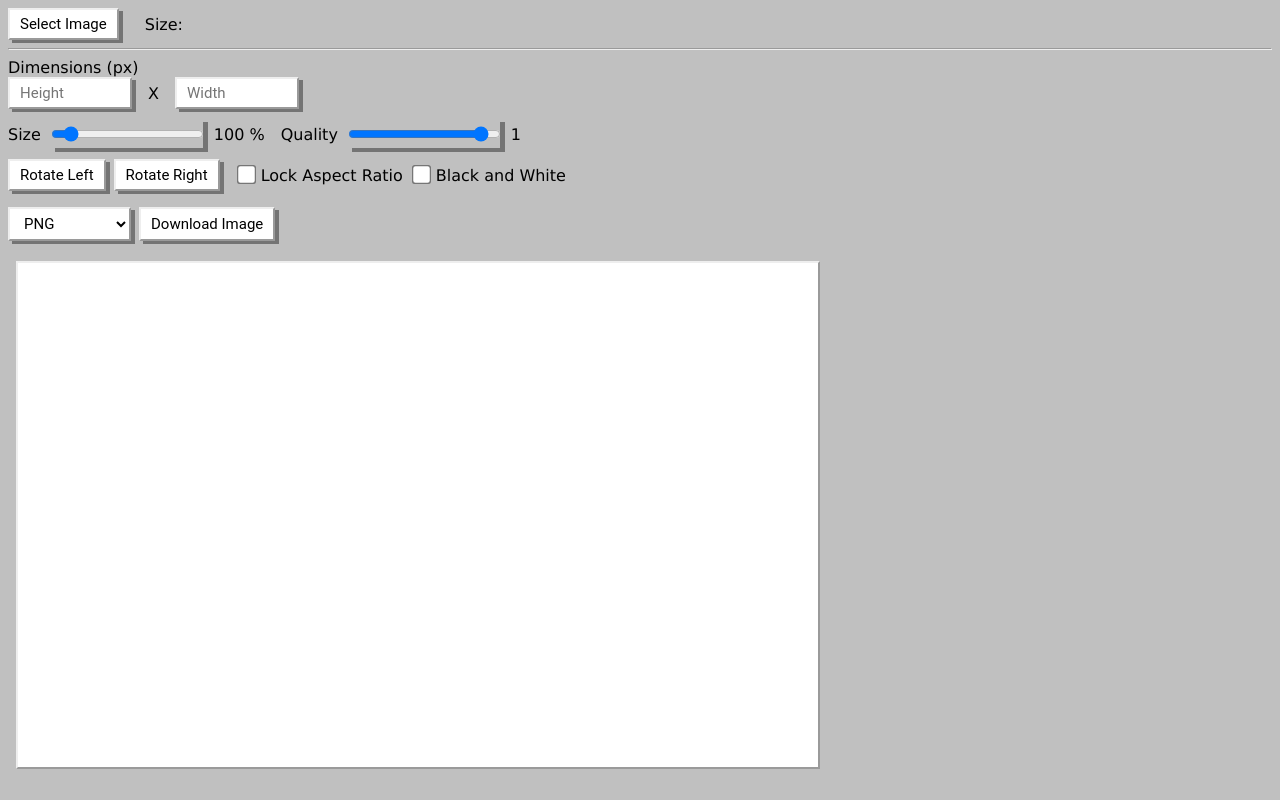
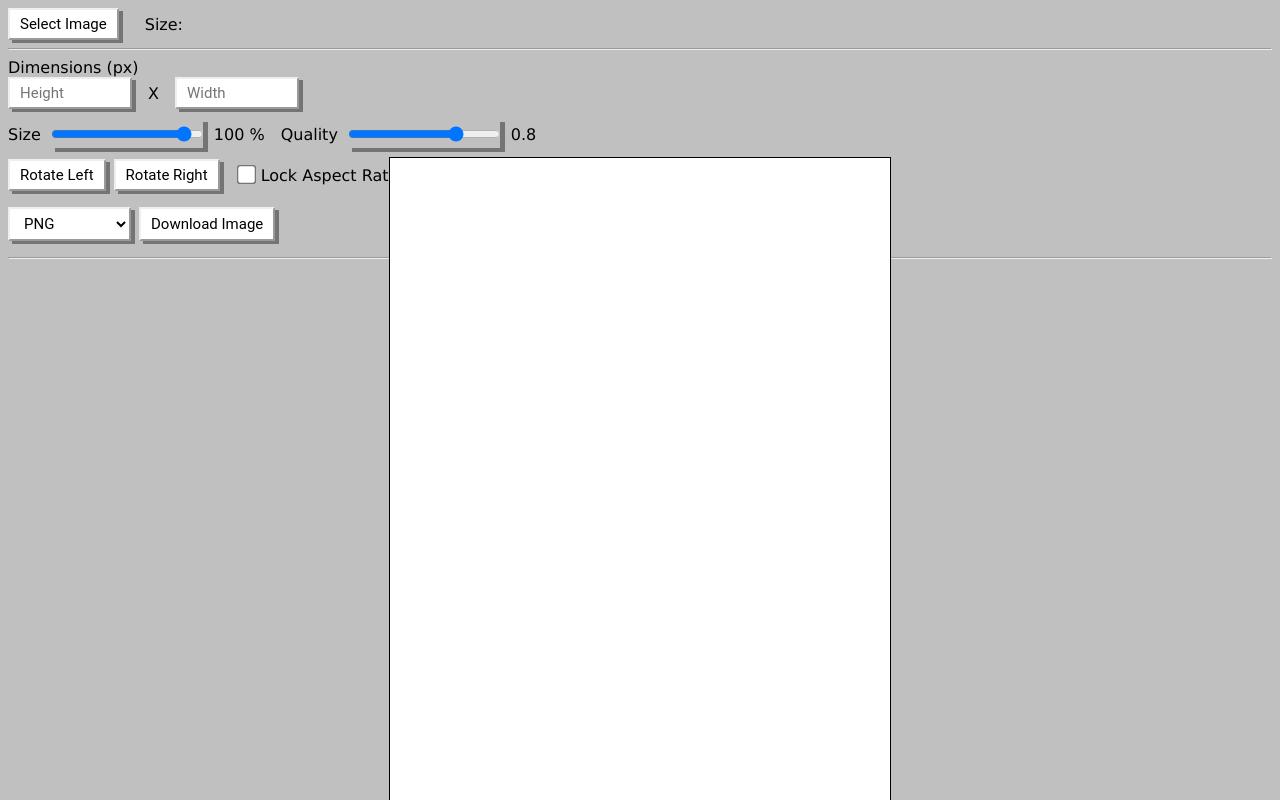
Before and after one commit to Rohan2460/Image-editor, a website built with Vite: page index.html in a window 1280 px wide. Both pictures are taken after a click on the button "Rotate Left". Shown: the top 800 px of the page. Built offline with nearby package versions, Linux system fonts and the light colour scheme.

Commit message:
Rotation and slider issues fixed
Fixed image rotation not resetting issue

Fixed canvas bg rotation

Fixed slider not updating when on input change

```diff
--- a/index.html
+++ b/index.html
@@ -45,14 +45,14 @@
                     <div class="ScaleSlider">
                         <!-- Scale image / aspect ratio -->
                         <label for="">Size</label>
-                        <input type="range" id="range" min="0" step="1" max="10" value="0" />
+                        <input type="range" id="range" min="0" step="1" max="10" value="10" />
                         <label for="" id="range_txt">100 %</label>
                     </div>
                     <div class="QualitySlider">
                         <!-- Quality slider -->
                         <label for="">Quality</label>
-                        <input type="range" id="quality" min="0.1" step="0.1" max="1" value="1" />
-                        <label for="" id="quality_txt">1</label>
+                        <input type="range" id="quality" min="0.1" step="0.1" max="1" value="0.8" />
+                        <label for="" id="quality_txt">0.8</label>
                     </div>
                 </div>
 
@@ -91,8 +91,11 @@
                 </div>
             </div>
 
+            <hr />
             <div id="imageContainer" class="imageContainer">
-                <canvas id="canvas" width="800" height="500"> </canvas>
+                <div class="canvasDiv" id="canvasDiv">
+                    <canvas id="canvas" width="800" height="500"> </canvas>
+                </div>
             </div>
         </div>
     </body>
--- a/main.js
+++ b/main.js
@@ -1,6 +1,7 @@
 import { jsPDF } from "jspdf"
 
 const canvas = document.querySelector("#canvas")
+const canvasDiv = document.querySelector("#canvasDiv")
 const ctx = canvas.getContext("2d")
 // Inputs
 const imgWidthInput = document.querySelector("#imgWidthInput")
@@ -39,13 +40,10 @@ const imageIsGrayscale = () => {
 let image, imageRatio, imageName
 let imageAngle = 0
 
-// TODO: Rotate not working
 // TODO: Don't scale PNG if not changed
 // pdf img rotation does not work
 // TODO: Move image details to top of canvas
 // TODO: change height and width input to text
-// TODO: Set image output type to input type automatically
-// Auto scale images to 50% if very large
 
 function imageSelector() {
     let fileInput = document.createElement("input")
@@ -71,6 +69,8 @@ function drawImageOnCanvas(imgFile) {
 
     grayscaleBtn.checked = false
     canvas.style.filter = "grayscale(0%)"
+    imageAngle = 0
+    canvasDiv.style.transform = "rotate(0deg)"
 
     // DEBUG !!!!!!!!!!!!!!!!!
     // const img = new Image();
@@ -93,10 +93,6 @@ function drawImageOnCanvas(imgFile) {
         aspectRatioSlider.value = image.width
 
         imageType.value = imgFile.type.split("/")[1]
-
-        // Setting Image container dimensions
-        let containerSize = Math.max(image.width, image.height)
-        // imageContainer.style.height = containerSize + "px"
     })
 }
 
@@ -161,10 +157,10 @@ function rotateImage(direction) {
             imageAngle -= 90
         }
         imageAngle = Math.abs(imageAngle) == 360 ? 0 : imageAngle
-        canvas.style.transform = `rotate(${imageAngle}deg)`
+        canvasDiv.style.transform = `rotate(${imageAngle}deg)`
         console.log(direction, imageAngle)
+        return
         // swapWidthHeight()
-        return
     }
 
     let width = imgWidthInput.value
@@ -211,7 +207,7 @@ function applyFilters() {
 // Image Conversions
 
 function imageToBlob(type) {
-    console.log(parseFloat(qualitySlider.value), imageType.value, type)
+    // console.log(parseFloat(qualitySlider.value), imageType.value, type)
 
     if (type == "pdf") {
         return canvas.toDataURL("image/jpeg", parseFloat(qualitySlider.value))
@@ -279,11 +275,15 @@ imageSelectBtn.addEventListener("click", () => {
 imgWidthInput.addEventListener("change", () => {
     imgHeightInput.value = lockAspectRatio() ? Math.floor(imgWidthInput.value / imageRatio) : imgHeightInput.value
     resizeBtnHandler()
+    aspectRatioSlider.value = imgWidthInput.value // updating slider if user input
+    aspectRatioSlider.dispatchEvent(new Event("input"))
 })
 
 imgHeightInput.addEventListener("change", () => {
     imgWidthInput.value = lockAspectRatio() ? Math.floor(imgHeightInput.value * imageRatio) : imgWidthInput.value
     resizeBtnHandler()
+    aspectRatioSlider.value = imgWidthInput.value
+    aspectRatioSlider.dispatchEvent(new Event("input"))
 })
 
 // INFO: aspectRatioSlider value = original image width
@@ -316,8 +316,8 @@ qualitySlider.addEventListener("input", () => {
 // Image Type
 imageType.addEventListener("change", () => {
     if (imageType.value != "png") {
-        qualitySlider.value = 0.7
-        qualityLabel.innerHTML = "0.7"
+        qualitySlider.value = 0.8
+        qualityLabel.innerHTML = "0.8"
     }
     updateImageInfo()
 })
--- a/style.css
+++ b/style.css
@@ -87,14 +87,26 @@ input[type="text"] {
 .exportImage {
     display: flex;
     gap: 8px;
+    margin-bottom: 16px;
 }
 
 .imageContainer {
+    display: flex;
+    justify-content: center;
+    align-items: center;
+    width: auto;
+}
+
+.canvasDiv {
     height: fit-content;
     width: fit-content;
     margin: 8px;
-    margin-top: 20px;
-    border-width: 2px;
-    border-style: outset;
+    margin-top: 40px;
+    border-width: 1px;
+    border-style: solid;
     background-color: white;
 }
+
+#canvas {
+    display: block;
+}
```
